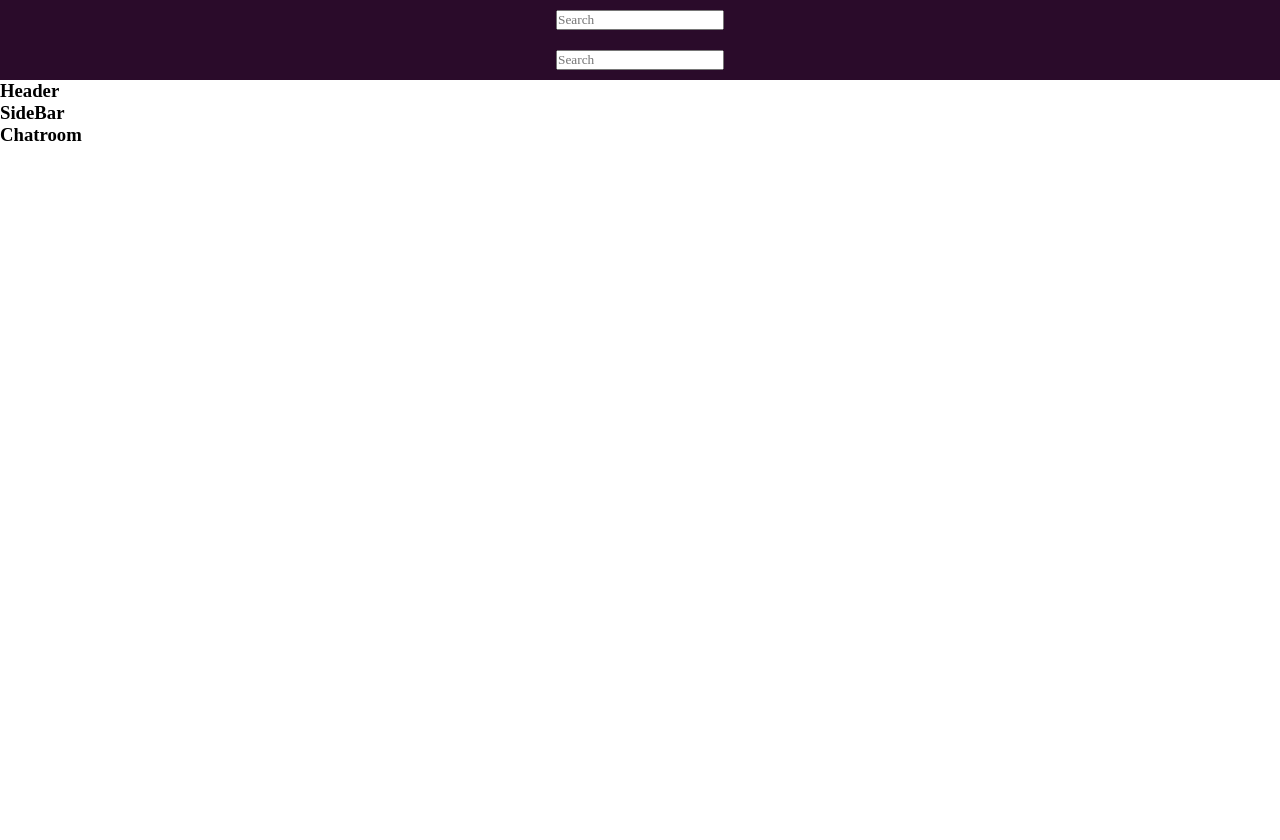
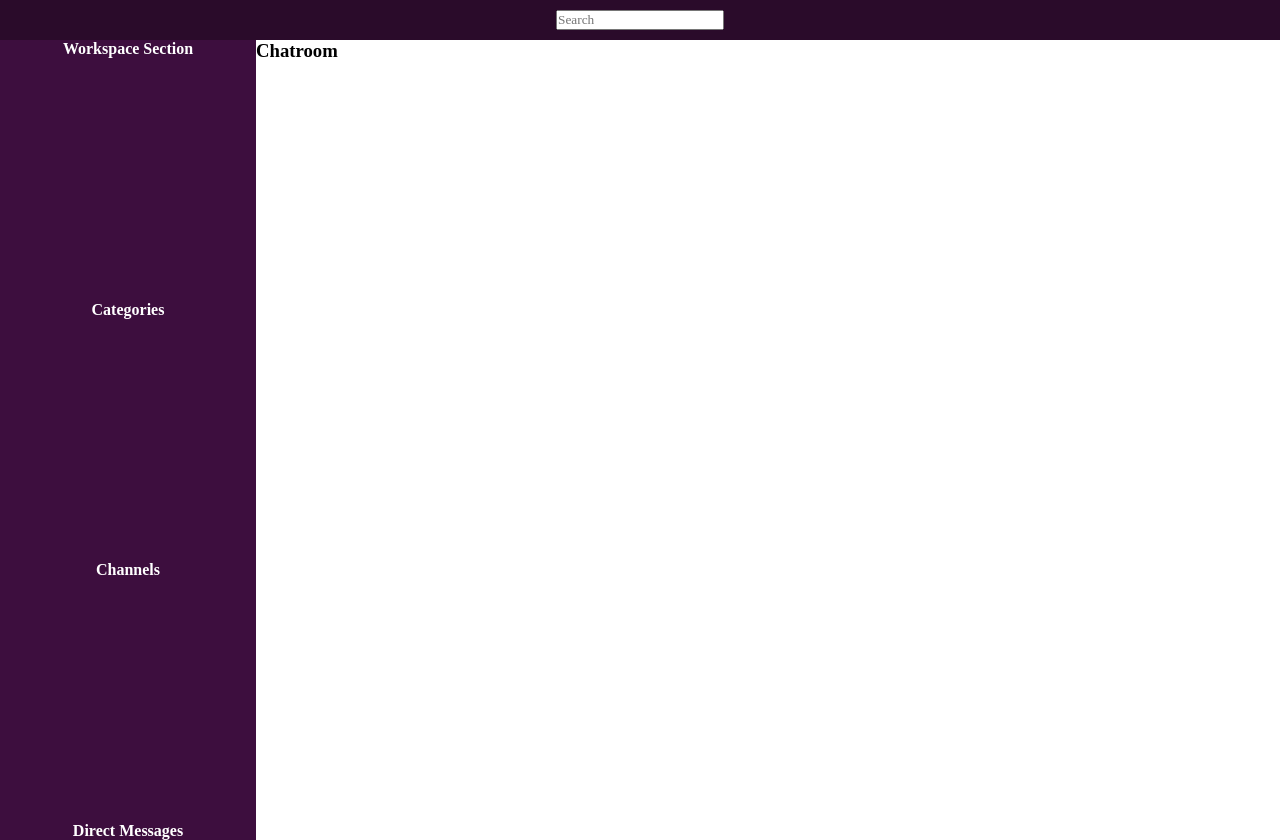
Before and after one commit to mikeg1440/slack-clone, a React (Create React App) app: page /chat in a window 1280 px wide. Before the commit the page ends 800 px from the top, so only its background shows below. Built offline with nearby package versions, Linux system fonts and the light colour scheme; a web font is replaced by a local one.

Commit message:
Add code to build out the chat component

```diff
--- a/src/components/Chat.js
+++ b/src/components/Chat.js
@@ -1,13 +1,25 @@
 import React from 'react'
-import Header from './Header'
+import styled from 'styled-components'
+import Chatroom from './Chatroom'
+import Sidebar from './Sidebar'
 
 export default function Chat() {
     return (
-        <div>
-            <Header/>
-            <h3>Header</h3>
-            <h3>SideBar</h3>
-            <h3>Chatroom</h3>
-        </div>
+        <StyledChat>
+            <Sidebar/>
+
+            <Chatroom/>
+        </StyledChat>
     )
 }
+
+const StyledChat = styled.div`
+    width: 100%;
+    height: 100vh;
+    background-color: white;
+    display: grid;
+    grid-template-columns: 0.4fr 1.6fr;
+    gap: 0px 0px;
+    grid-template-areas:
+        ". .";
+`
```
